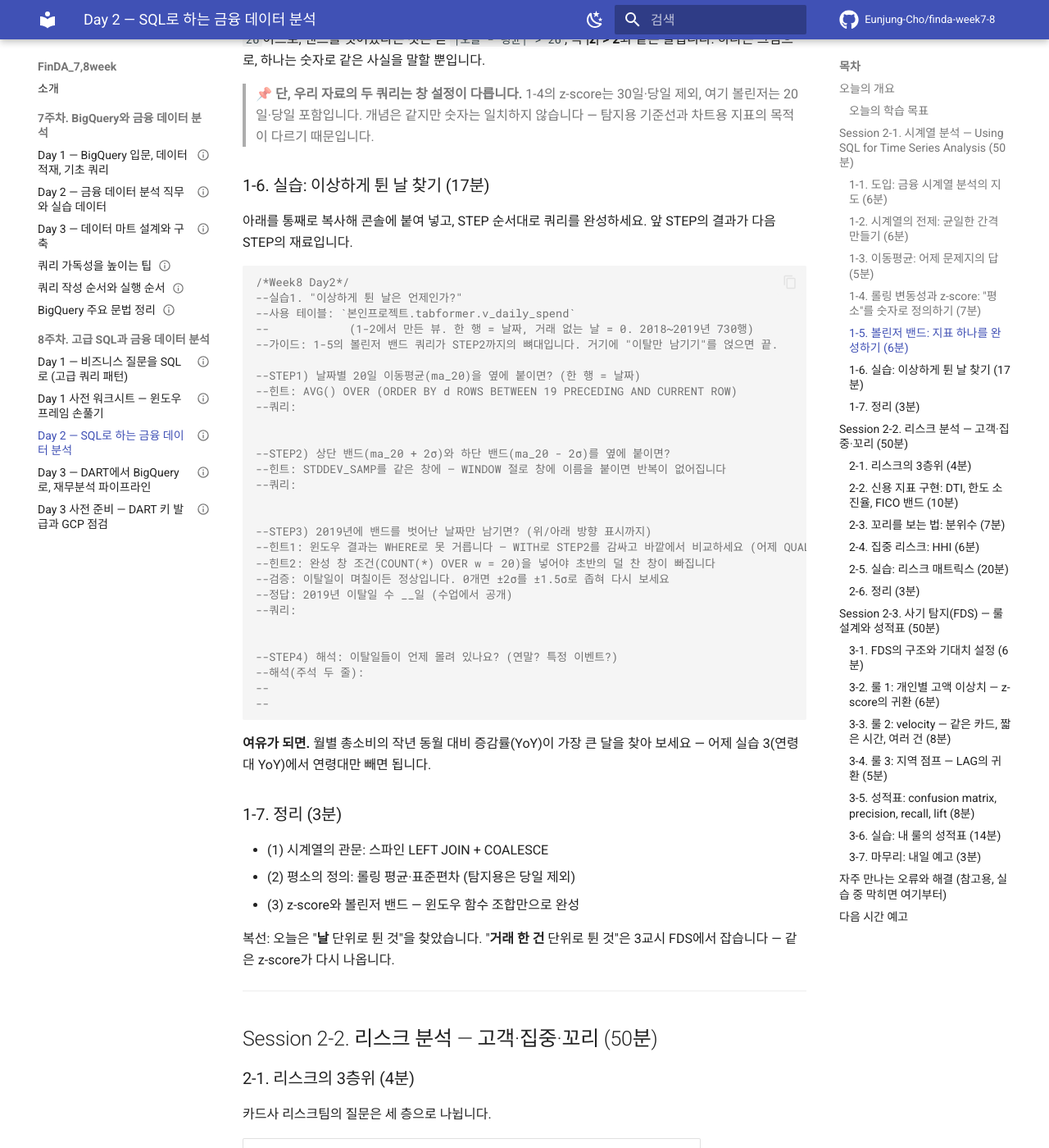
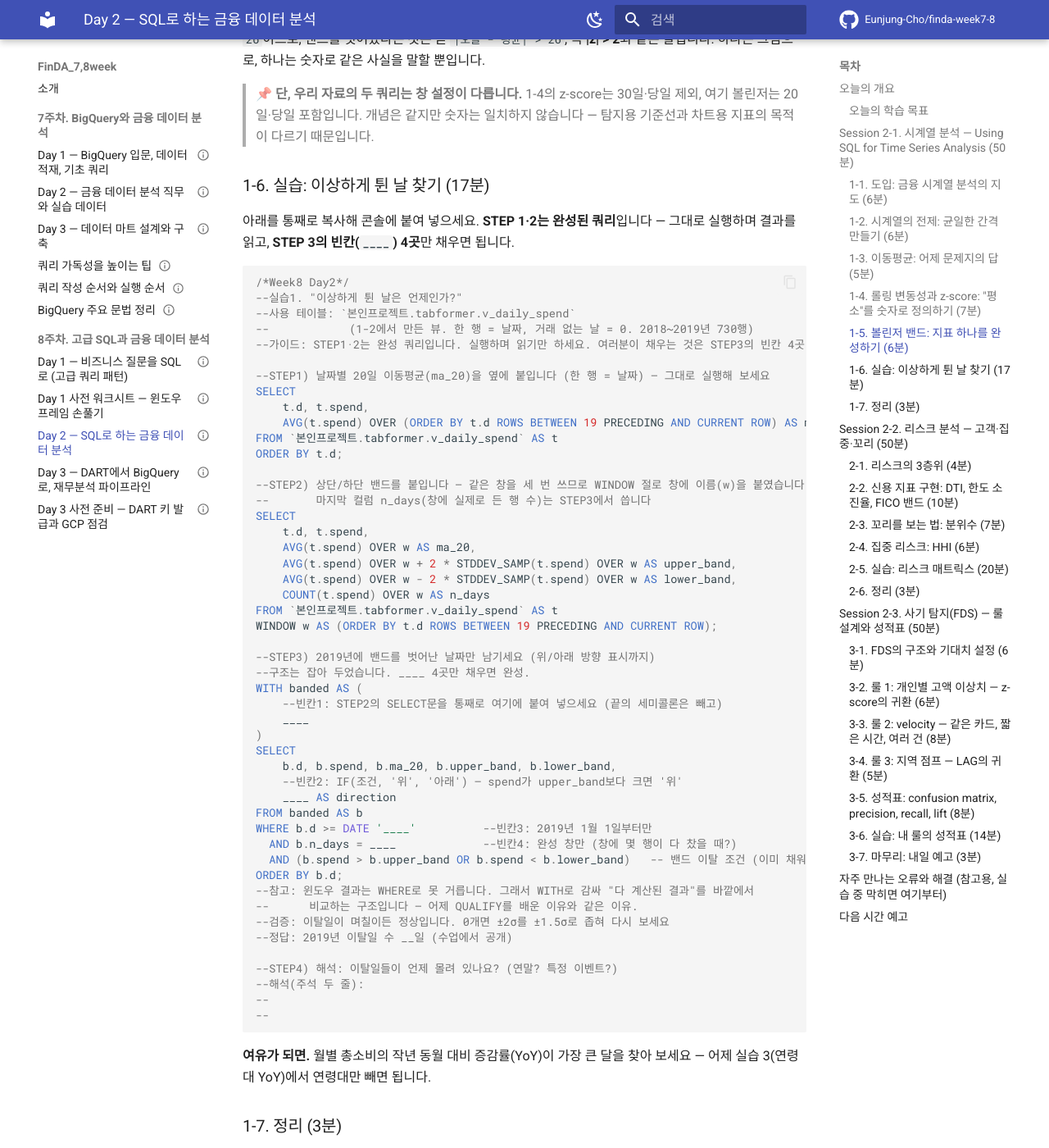
Before and after one commit to Eunjung-Cho/finda-week7-8, an MkDocs documentation site: the page built from docs/week8/day2-lecture.md, in a window 1280 px wide and 1400 px high, scrolled down 7126 px. Shown: the whole window at 82% size. Built offline with MkDocs 1.6.1 and Material for MkDocs 9.7.7, drawn with Linux system fonts in a browser that asks for light colours; comment, search, counter and statistics services are not loaded.

Commit message:
Day2 실습1 난이도 조정: STEP1·2 완성 쿼리 제공, STEP3 빈칸 4곳 채우기
Co-Authored-By: Claude Opus 5 <noreply@anthropic.com>

````diff
--- a/docs/week8/day2-lecture.md
+++ b/docs/week8/day2-lecture.md
@@ -237,32 +237,52 @@ WINDOW w AS (ORDER BY t.d ROWS BETWEEN 19 PRECEDING AND CURRENT ROW)
 
 ### 1-6. 실습: 이상하게 튄 날 찾기 (17분)
 
-아래를 통째로 복사해 콘솔에 붙여 넣고, STEP 순서대로 쿼리를 완성하세요. 앞 STEP의 결과가 다음 STEP의 재료입니다.
+아래를 통째로 복사해 콘솔에 붙여 넣으세요. **STEP 1·2는 완성된 쿼리**입니다 — 그대로 실행하며 결과를 읽고, **STEP 3의 빈칸(`____`) 4곳**만 채우면 됩니다.
 
 ```sql
 /*Week8 Day2*/
 --실습1. "이상하게 튄 날은 언제인가?"
 --사용 테이블: `본인프로젝트.tabformer.v_daily_spend`
 --            (1-2에서 만든 뷰. 한 행 = 날짜, 거래 없는 날 = 0. 2018~2019년 730행)
---가이드: 1-5의 볼린저 밴드 쿼리가 STEP2까지의 뼈대입니다. 거기에 "이탈만 남기기"를 얹으면 끝.
+--가이드: STEP1·2는 완성 쿼리입니다. 실행하며 읽기만 하세요. 여러분이 채우는 것은 STEP3의 빈칸 4곳.
 
---STEP1) 날짜별 20일 이동평균(ma_20)을 옆에 붙이면? (한 행 = 날짜)
---힌트: AVG() OVER (ORDER BY d ROWS BETWEEN 19 PRECEDING AND CURRENT ROW)
---쿼리:
+--STEP1) 날짜별 20일 이동평균(ma_20)을 옆에 붙입니다 (한 행 = 날짜) — 그대로 실행해 보세요
+SELECT
+    t.d, t.spend,
+    AVG(t.spend) OVER (ORDER BY t.d ROWS BETWEEN 19 PRECEDING AND CURRENT ROW) AS ma_20
+FROM `본인프로젝트.tabformer.v_daily_spend` AS t
+ORDER BY t.d;
 
+--STEP2) 상단/하단 밴드를 붙입니다 — 같은 창을 세 번 쓰므로 WINDOW 절로 창에 이름(w)을 붙였습니다
+--       마지막 컬럼 n_days(창에 실제로 든 행 수)는 STEP3에서 씁니다
+SELECT
+    t.d, t.spend,
+    AVG(t.spend) OVER w AS ma_20,
+    AVG(t.spend) OVER w + 2 * STDDEV_SAMP(t.spend) OVER w AS upper_band,
+    AVG(t.spend) OVER w - 2 * STDDEV_SAMP(t.spend) OVER w AS lower_band,
+    COUNT(t.spend) OVER w AS n_days
+FROM `본인프로젝트.tabformer.v_daily_spend` AS t
+WINDOW w AS (ORDER BY t.d ROWS BETWEEN 19 PRECEDING AND CURRENT ROW);
 
---STEP2) 상단 밴드(ma_20 + 2σ)와 하단 밴드(ma_20 - 2σ)를 옆에 붙이면?
---힌트: STDDEV_SAMP를 같은 창에 — WINDOW 절로 창에 이름을 붙이면 반복이 없어집니다
---쿼리:
-
-
---STEP3) 2019년에 밴드를 벗어난 날짜만 남기면? (위/아래 방향 표시까지)
---힌트1: 윈도우 결과는 WHERE로 못 거릅니다 — WITH로 STEP2를 감싸고 바깥에서 비교하세요 (어제 QUALIFY를 배운 이유와 같은 이유)
---힌트2: 완성 창 조건(COUNT(*) OVER w = 20)을 넣어야 초반의 덜 찬 창이 빠집니다
+--STEP3) 2019년에 밴드를 벗어난 날짜만 남기세요 (위/아래 방향 표시까지)
+--구조는 잡아 두었습니다. ____ 4곳만 채우면 완성.
+WITH banded AS (
+    --빈칸1: STEP2의 SELECT문을 통째로 여기에 붙여 넣으세요 (끝의 세미콜론은 빼고)
+    ____
+)
+SELECT
+    b.d, b.spend, b.ma_20, b.upper_band, b.lower_band,
+    --빈칸2: IF(조건, '위', '아래') — spend가 upper_band보다 크면 '위'
+    ____ AS direction
+FROM banded AS b
+WHERE b.d >= DATE '____'          --빈칸3: 2019년 1월 1일부터만
+  AND b.n_days = ____             --빈칸4: 완성 창만 (창에 몇 행이 다 찼을 때?)
+  AND (b.spend > b.upper_band OR b.spend < b.lower_band)   -- 밴드 이탈 조건 (이미 채워둠)
+ORDER BY b.d;
+--참고: 윈도우 결과는 WHERE로 못 거릅니다. 그래서 WITH로 감싸 "다 계산된 결과"를 바깥에서
+--      비교하는 구조입니다 — 어제 QUALIFY를 배운 이유와 같은 이유.
 --검증: 이탈일이 며칠이든 정상입니다. 0개면 ±2σ를 ±1.5σ로 좁혀 다시 보세요
 --정답: 2019년 이탈일 수 __일 (수업에서 공개)
---쿼리:
-
 
 --STEP4) 해석: 이탈일들이 언제 몰려 있나요? (연말? 특정 이벤트?)
 --해석(주석 두 줄):
````
